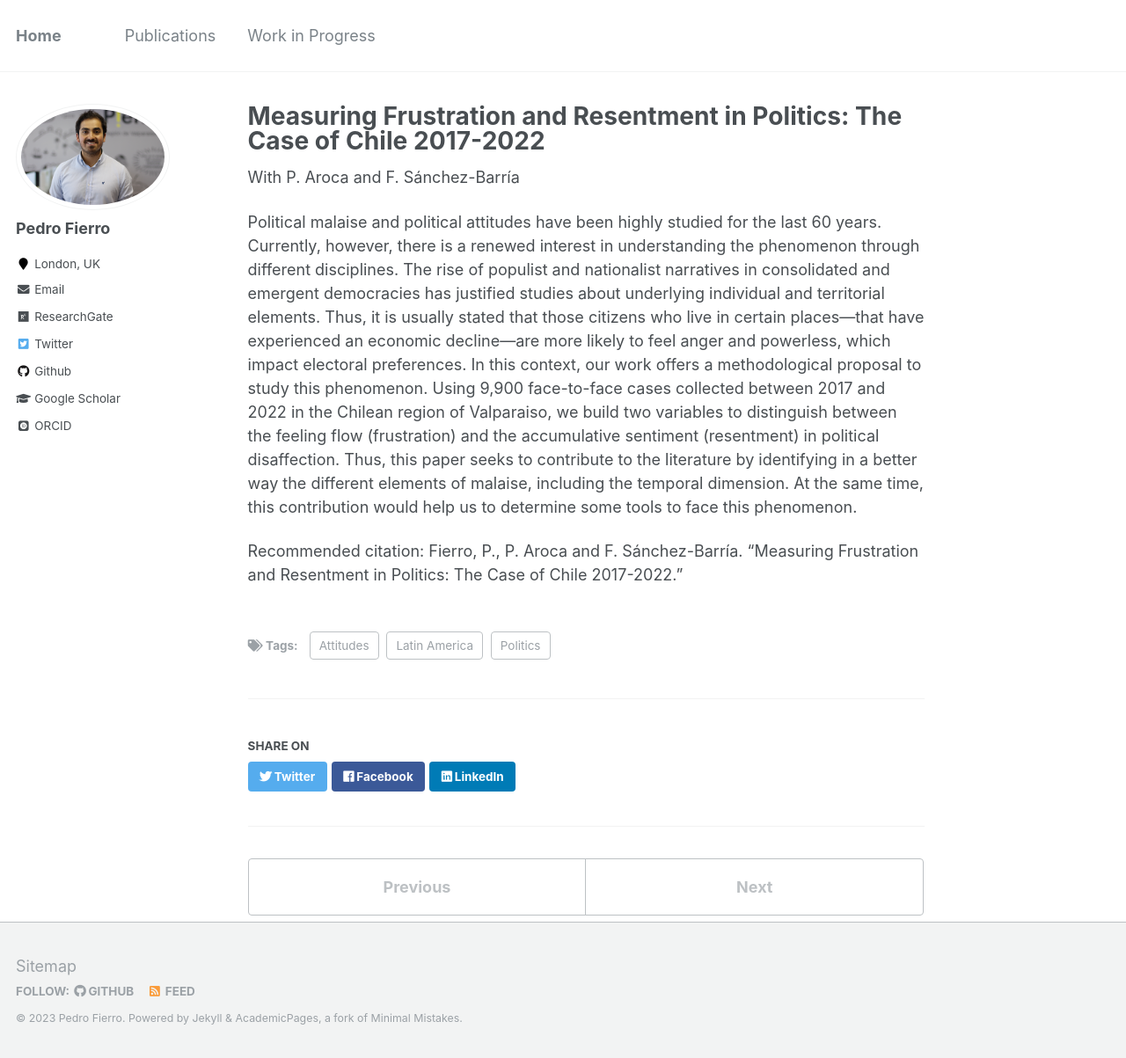
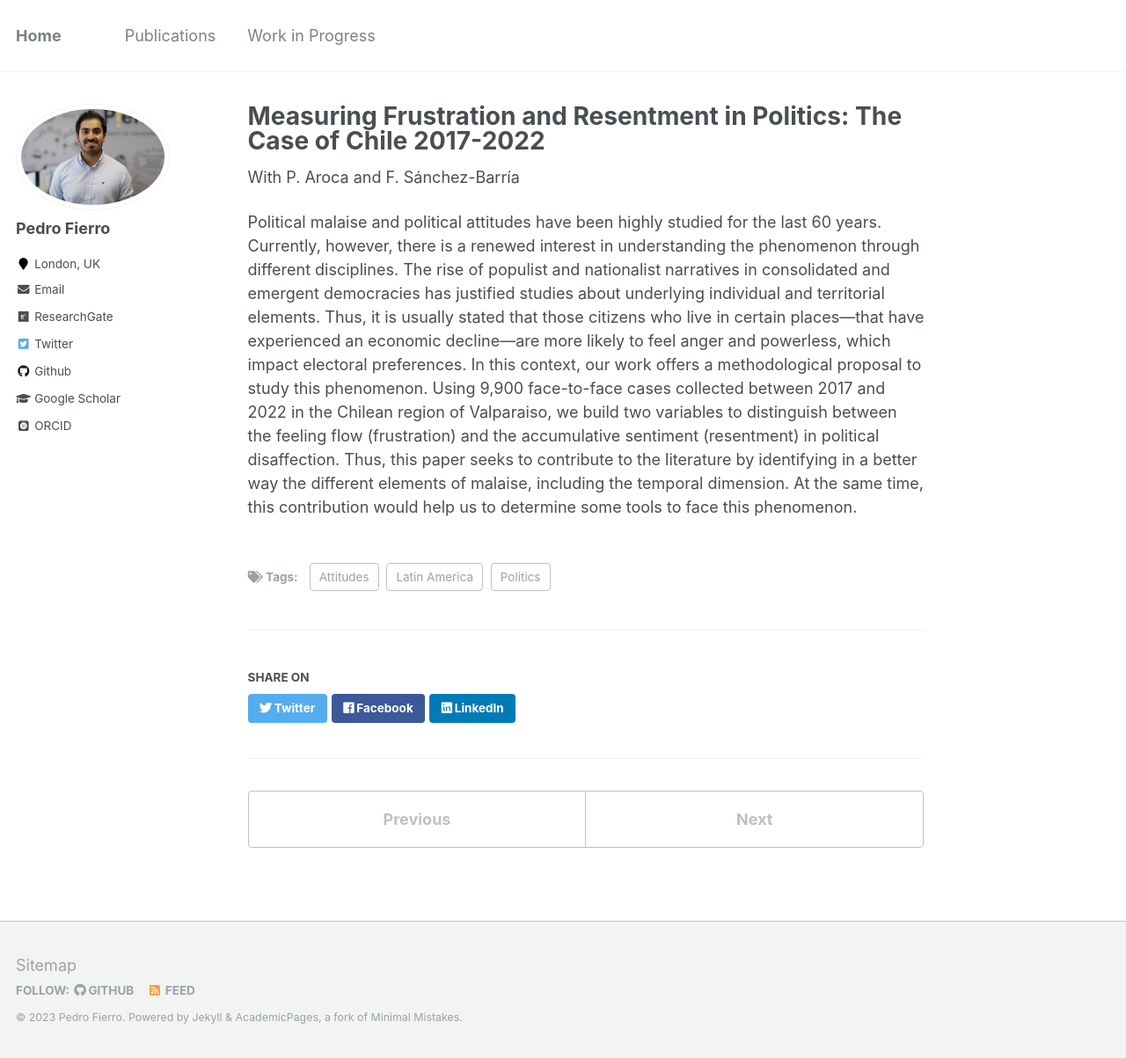
Before and after one commit to pedrofierroz87/pedrofierroz87.github.io, a Jekyll site: the page built from _posts/2012-08-14-blog-post-1.md, in a window 1280 px wide and 1203 px high. Shown: the whole window at 88% size. Built offline with Jekyll 4.4.1, drawn with Linux system fonts in a browser that asks for light colours; some web fonts are replaced.

Commit message:
Update 2012-08-14-blog-post-1.md

```diff
--- a/_posts/2012-08-14-blog-post-1.md
+++ b/_posts/2012-08-14-blog-post-1.md
@@ -10,5 +10,3 @@ tags:
 With P. Aroca and F. Sánchez-Barría
 
 Political malaise and political attitudes have been highly studied for the last 60 years. Currently, however, there is a renewed interest in understanding the phenomenon through different disciplines. The rise of populist and nationalist narratives in consolidated and emergent democracies has justified studies about underlying individual and territorial elements. Thus, it is usually stated that those citizens who live in certain places—that have experienced an economic decline—are more likely to feel anger and powerless, which impact electoral preferences. In this context, our work offers a methodological proposal to study this phenomenon. Using 9,900 face-to-face cases collected between 2017 and 2022 in the Chilean region of Valparaiso, we build two variables to distinguish between the feeling flow (frustration) and the accumulative sentiment (resentment) in political disaffection. Thus, this paper seeks to contribute to the literature by identifying in a better way the different elements of malaise, including the temporal dimension. At the same time, this contribution would help us to determine some tools to face this phenomenon.
-
-Recommended citation: Fierro, P., P. Aroca and F. Sánchez-Barría. "Measuring Frustration and Resentment in Politics: The Case of Chile 2017-2022."
```
